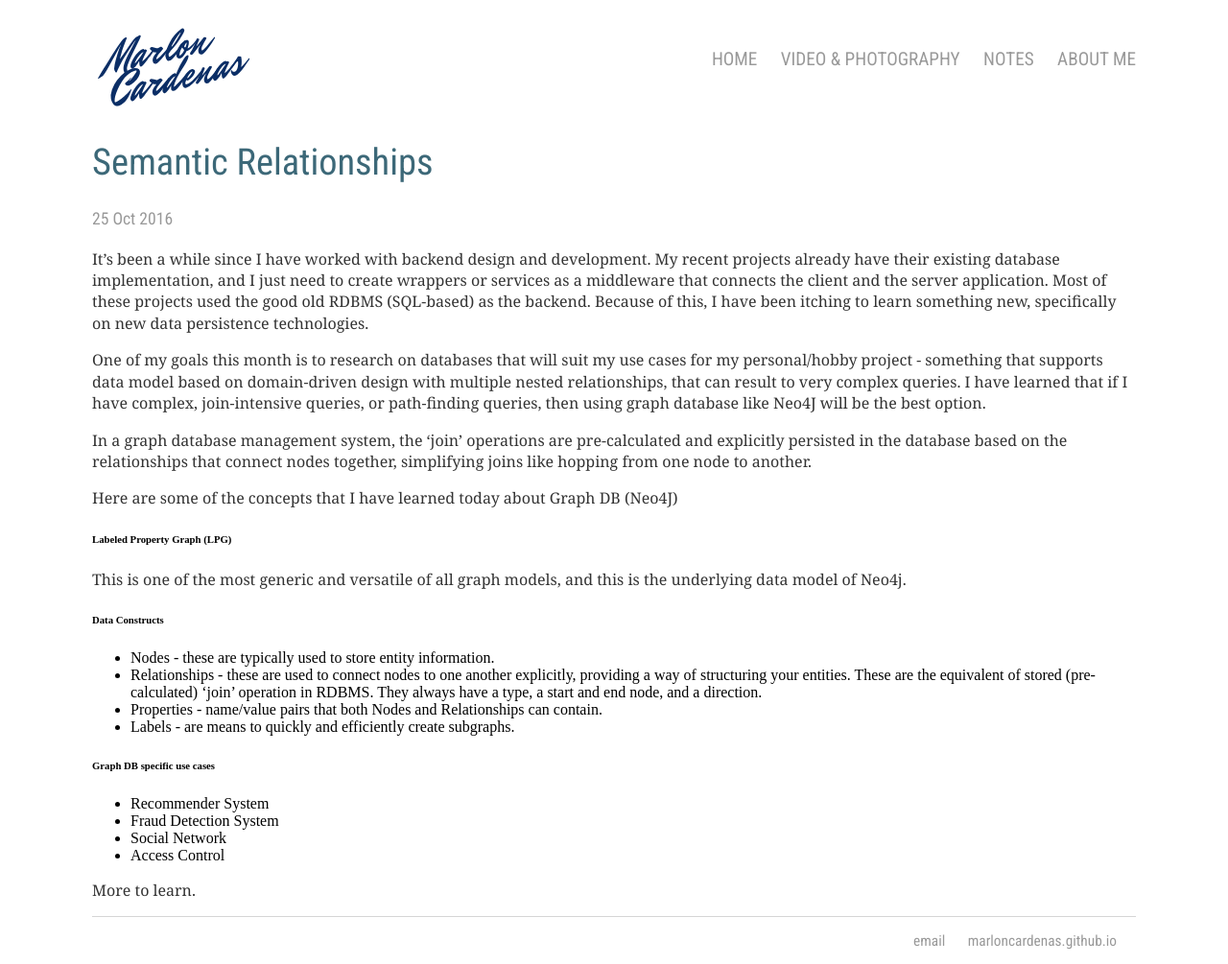
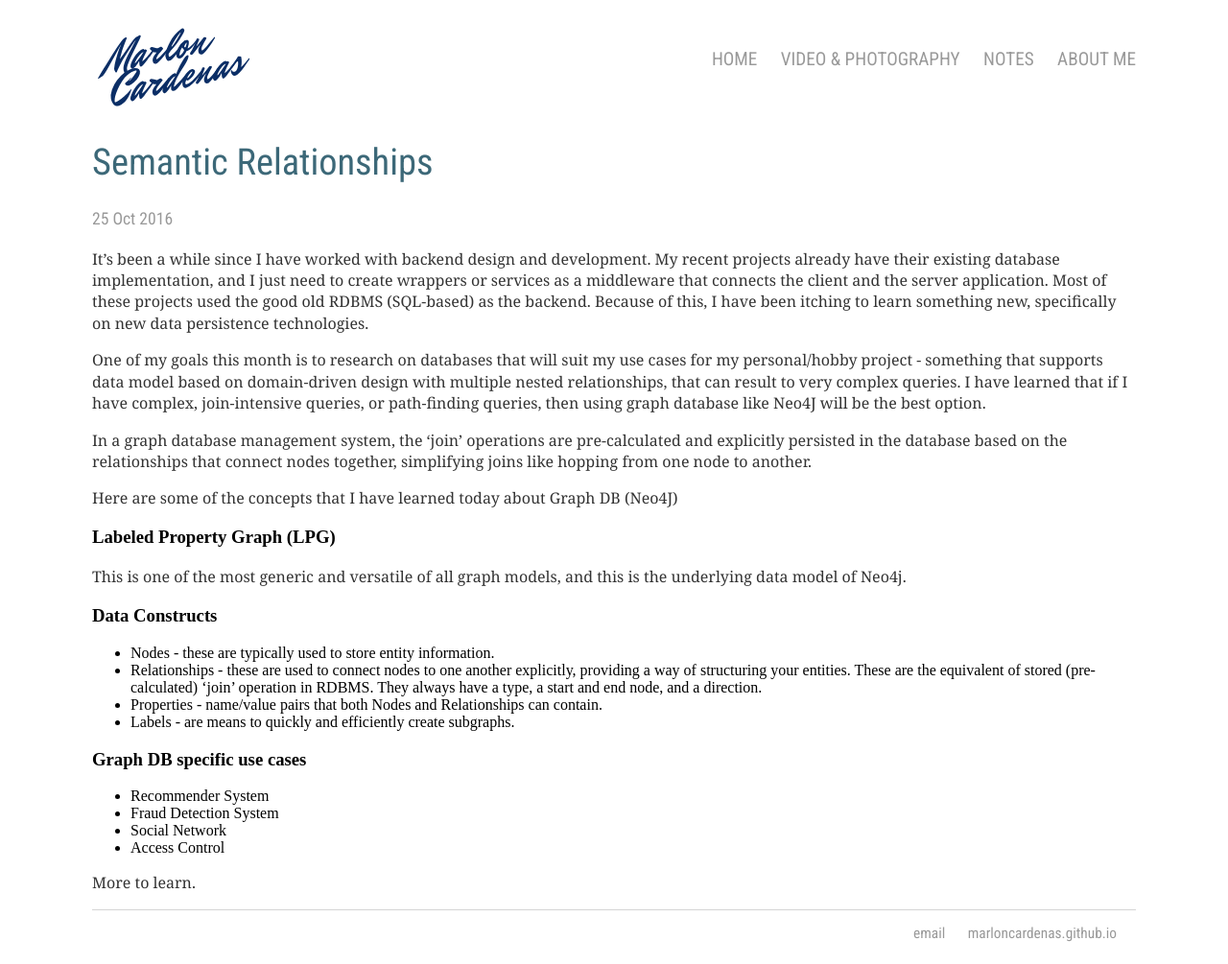
Before and after one commit to marloncardenas/marloncardenas.github.io, a Jekyll site: the page built from _posts/2016-10-25-semantic-relationships.md, in a window 1280 px wide. Shown: the whole page at 96% size. Built offline with Jekyll 4.4.1, drawn with Linux system fonts in a browser that asks for light colours.

```diff
--- a/_posts/2016-10-25-semantic-relationships.md
+++ b/_posts/2016-10-25-semantic-relationships.md
@@ -12,16 +12,16 @@ In a graph database management system, the ‘join’ operations are pre-calcula
 
 Here are some of the concepts that I have learned today about Graph DB (Neo4J)
 
-###### Labeled Property Graph (LPG)
+### Labeled Property Graph (LPG)
 This is one of the most generic and versatile of all graph models, and this is the underlying data model of Neo4j.
 
-###### Data Constructs
+### Data Constructs
 * Nodes - these are typically used to store entity information.
 * Relationships - these are used to connect nodes to one another explicitly, providing a way of structuring your entities. These are the equivalent of stored (pre-calculated) ‘join’ operation in RDBMS. They always have a type, a start and end node, and a direction.
 * Properties - name/value pairs that both Nodes and Relationships can contain.
 * Labels - are means  to quickly and efficiently create subgraphs.
 
-###### Graph DB specific use cases
+### Graph DB specific use cases
 * Recommender System
 * Fraud Detection System
 * Social Network
```
